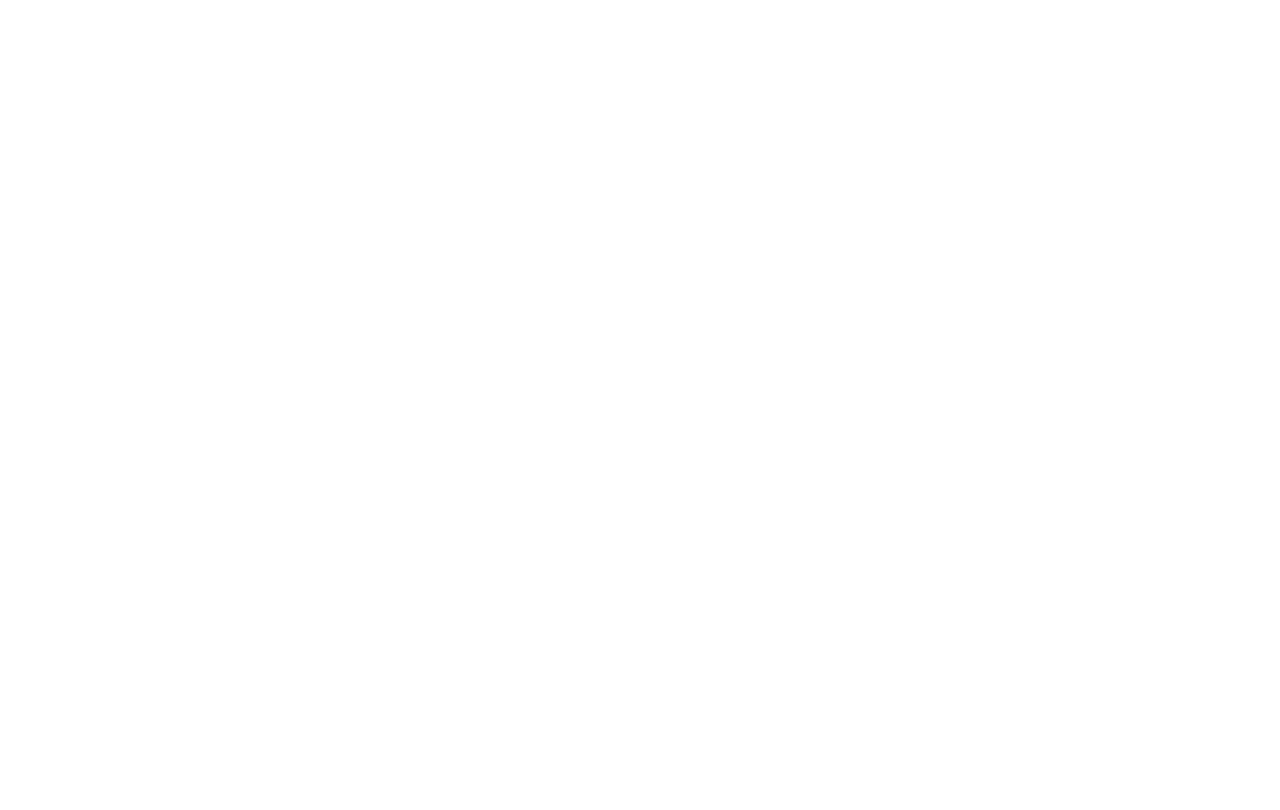
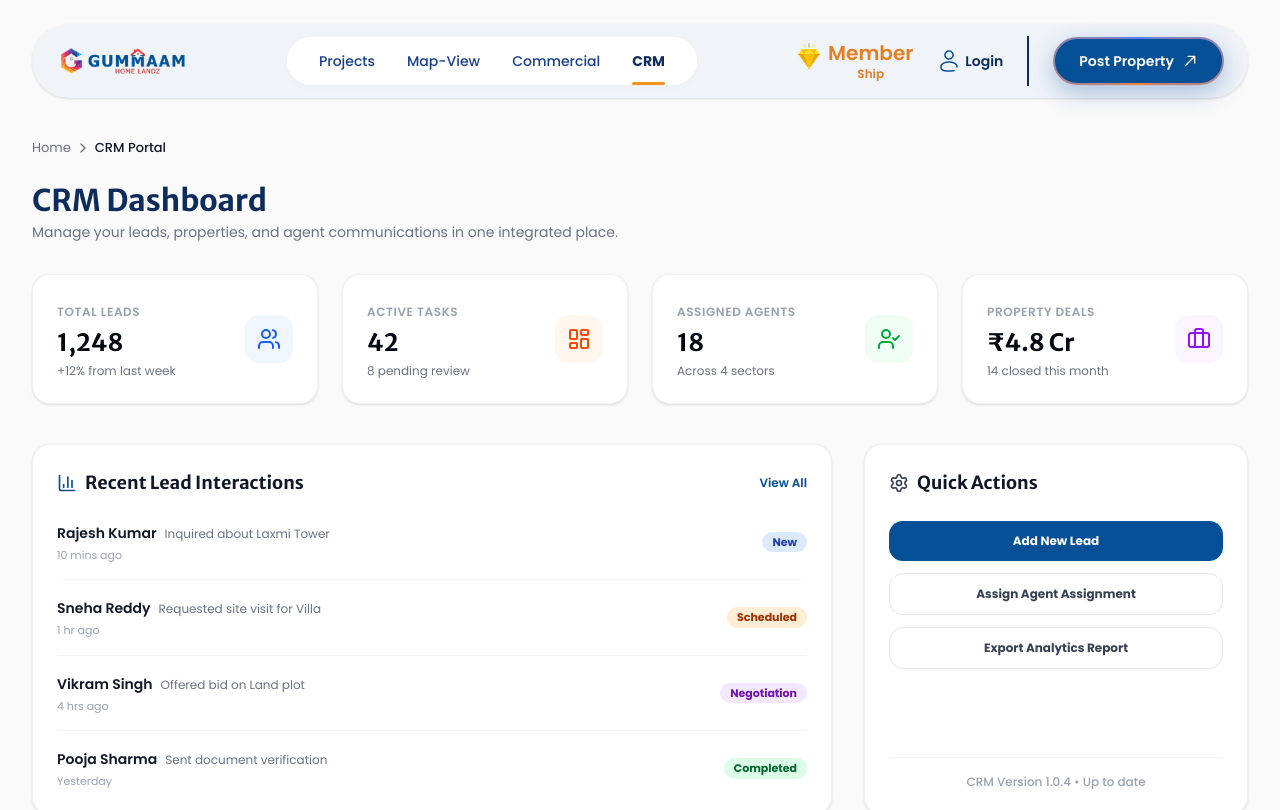
Before and after one commit to Itzzakb/gummam-frontend, a React (Vite) app: page /crm in a window 1280 px wide. Before the commit this address had no page. Shown: the top 810 px of the page. Built offline with nearby package versions, Linux system fonts and the light colour scheme.

Commit message:
nav item change

```diff
--- a/src/App.tsx
+++ b/src/App.tsx
@@ -11,6 +11,7 @@
 import { AgentList } from './pages/AgentList';
 import { AgentDetails } from './pages/AgentDetails';
 import { MapView } from './pages/MapView';
+import { CrmPortal } from './pages/CrmPortal';
 
 const App: React.FC = () => {
   return (
@@ -28,6 +29,7 @@
             <Route path="agent/:name" element={<AgentDetails />} />
             <Route path="map-view" element={<MapView />} />
             <Route path="map-view/:locationParams" element={<MapView />} />
+            <Route path="crm" element={<CrmPortal />} />
           </Route>
         </Routes>
       </BrowserRouter>
--- a/src/components/layout/Navbar.tsx
+++ b/src/components/layout/Navbar.tsx
@@ -15,7 +15,7 @@
   const currentPath = location.pathname;
   const stateCategory = location.state?.category;
 
-  let activeTab = 'projects';
+  let activeTab = '';
   if (currentPath.startsWith('/map-view')) {
     activeTab = 'map-view';
   } else if (currentPath === '/search' && stateCategory === 'Commercial') {
@@ -24,7 +24,10 @@
     activeTab = 'crm';
   } else if (currentPath === '/search') {
     activeTab = 'projects';
+  } else if (currentPath === '/crm') {
+    activeTab = 'crm';
   }
+
 
   return (
     <>
@@ -84,7 +87,7 @@
               {activeTab === 'commercial' && <div className="absolute -bottom-3 left-0 w-full h-[3px] bg-[#F6931D] rounded-full"></div>}
             </div>
 
-            <div className="relative group cursor-pointer" onClick={() => navigate('/search', { state: { category: 'CRM' } })}>
+            <div className="relative group cursor-pointer" onClick={() => { /* Don't navigate for now */ }}>
               <span className={`text-sm ${activeTab === 'crm' ? 'text-[#0B2C5C] font-bold' : 'text-[#173F8D] font-medium hover:text-[#F6931D] transition-colors'}`}>CRM</span>
               {activeTab === 'crm' && <div className="absolute -bottom-3 left-0 w-full h-[3px] bg-[#F6931D] rounded-full"></div>}
             </div>
@@ -199,11 +202,14 @@
             { name: 'Projects', active: activeTab === 'projects', path: '/search', state: { category: 'Projects' } },
             { name: 'Map-View', active: activeTab === 'map-view', path: '/map-view' },
             { name: 'Commercial', active: activeTab === 'commercial', path: '/search', state: { category: 'Commercial' } },
-            { name: 'CRM', active: activeTab === 'crm', path: '/search', state: { category: 'CRM' } }
+            { name: 'CRM', active: activeTab === 'crm', path: '/crm' }
           ].map((item) => (
             <button
               key={item.name}
-              onClick={() => navigate(item.path, { state: item.state })}
+              onClick={() => {
+                if (item.name === 'CRM') return;
+                navigate(item.path, { state: item.state });
+              }}
               className={`px-4 py-1.5 rounded-full mb-2 font-medium text-[13px] border transition-all shadow-sm shrink-0 ${
                 item.active
                   ? 'bg-[#0B2C5C] text-white border-transparent font-semibold'
@@ -285,12 +291,13 @@
                 { name: 'Projects', active: activeTab === 'projects', path: '/search', state: { category: 'Projects' } },
                 { name: 'Map-View', active: activeTab === 'map-view', path: '/map-view' },
                 { name: 'Commercial', active: activeTab === 'commercial', path: '/search', state: { category: 'Commercial' } },
-                { name: 'CRM', active: activeTab === 'crm', path: '/search', state: { category: 'CRM' } }
+                { name: 'CRM', active: activeTab === 'crm', path: '/crm' }
               ].map((item) => (
                 <button
                   key={item.name}
                   onClick={() => {
                     setIsMobileMenuOpen(false);
+                    if (item.name === 'CRM') return;
                     navigate(item.path, { state: item.state });
                   }}
                   className={`w-full py-3 px-5 rounded-xl font-medium text-[15px] transition-all text-center ${
--- /dev/null
+++ b/src/pages/CrmPortal.tsx
@@ -0,0 +1,113 @@
+import React from 'react';
+import { LayoutDashboard, Users, UserCheck, Briefcase, ChevronRight, BarChart3, Settings } from 'lucide-react';
+
+export const CrmPortal: React.FC = () => {
+  return (
+    <div className="bg-[#FAFAFA] min-h-[calc(100vh-140px)] pb-20 font-poppins">
+      <div className="max-w-7xl mx-auto px-4 sm:px-6 lg:px-8 py-10">
+
+        {/* Breadcrumb */}
+        <div className="flex items-center text-[13px] text-gray-500 mb-6">
+          <span className="hover:text-gray-900 cursor-pointer">Home</span>
+          <ChevronRight className="w-4 h-4 mx-1" />
+          <span className="text-gray-900 font-medium">CRM Portal</span>
+        </div>
+
+        {/* Header */}
+        <div className="mb-8">
+          <h1 className="text-3xl font-bold text-[#0B2C5C] font-merriweather">CRM Dashboard</h1>
+          <p className="text-gray-500 text-sm mt-1">Manage your leads, properties, and agent communications in one integrated place.</p>
+        </div>
+
+        {/* Dashboard Grid */}
+        <div className="grid grid-cols-1 md:grid-cols-4 gap-6 mb-10">
+          {[
+            { label: 'Total Leads', value: '1,248', desc: '+12% from last week', icon: Users, color: 'text-blue-600 bg-blue-50' },
+            { label: 'Active Tasks', value: '42', desc: '8 pending review', icon: LayoutDashboard, color: 'text-orange-600 bg-orange-50' },
+            { label: 'Assigned Agents', value: '18', desc: 'Across 4 sectors', icon: UserCheck, color: 'text-green-600 bg-green-50' },
+            { label: 'Property Deals', value: '₹4.8 Cr', desc: '14 closed this month', icon: Briefcase, color: 'text-purple-600 bg-purple-50' },
+          ].map((item, idx) => {
+            const Icon = item.icon;
+            return (
+              <div key={idx} className="bg-white rounded-2xl p-6 border border-gray-200/60 shadow-sm flex items-center justify-between">
+                <div>
+                  <span className="text-gray-400 text-xs font-semibold uppercase tracking-wider">{item.label}</span>
+                  <h3 className="text-2xl font-bold text-gray-950 mt-1">{item.value}</h3>
+                  <span className="text-xs text-gray-500 mt-1 block">{item.desc}</span>
+                </div>
+                <div className={`w-12 h-12 rounded-xl flex items-center justify-center ${item.color}`}>
+                  <Icon className="w-6 h-6" />
+                </div>
+              </div>
+            );
+          })}
+        </div>
+
+        {/* Detailed Modules Panel */}
+        <div className="grid grid-cols-1 lg:grid-cols-3 gap-8">
+          {/* Main Module 1: Recent Activity */}
+          <div className="bg-white rounded-2xl border border-gray-200/60 p-6 shadow-sm lg:col-span-2">
+            <div className="flex items-center justify-between mb-6">
+              <h3 className="text-lg font-bold text-gray-900 flex items-center gap-2">
+                <BarChart3 className="w-5 h-5 text-[#035096]" />
+                Recent Lead Interactions
+              </h3>
+              <button className="text-xs text-[#035096] font-semibold hover:underline">View All</button>
+            </div>
+            <div className="divide-y divide-gray-100">
+              {[
+                { name: 'Rajesh Kumar', action: 'Inquired about Laxmi Tower', time: '10 mins ago', status: 'New' },
+                { name: 'Sneha Reddy', action: 'Requested site visit for Villa', time: '1 hr ago', status: 'Scheduled' },
+                { name: 'Vikram Singh', action: 'Offered bid on Land plot', time: '4 hrs ago', status: 'Negotiation' },
+                { name: 'Pooja Sharma', action: 'Sent document verification', time: 'Yesterday', status: 'Completed' },
+              ].map((act, idx) => (
+                <div key={idx} className="py-4 first:pt-0 last:pb-0 flex items-center justify-between">
+                  <div>
+                    <span className="text-sm font-semibold text-gray-900">{act.name}</span>
+                    <span className="text-xs text-gray-500 ml-2">{act.action}</span>
+                    <span className="block text-[11px] text-gray-400 mt-0.5">{act.time}</span>
+                  </div>
+                  <span className={`text-[11px] font-bold px-2.5 py-0.5 rounded-full ${
+                    act.status === 'New' ? 'bg-blue-100 text-blue-800' :
+                    act.status === 'Scheduled' ? 'bg-orange-100 text-orange-800' :
+                    act.status === 'Negotiation' ? 'bg-purple-100 text-purple-800' :
+                    'bg-green-100 text-green-800'
+                  }`}>
+                    {act.status}
+                  </span>
+                </div>
+              ))}
+            </div>
+          </div>
+
+          {/* Module 2: Tasks & Operations */}
+          <div className="bg-white rounded-2xl border border-gray-200/60 p-6 shadow-sm flex flex-col justify-between">
+            <div>
+              <div className="flex items-center justify-between mb-6">
+                <h3 className="text-lg font-bold text-gray-900 flex items-center gap-2">
+                  <Settings className="w-5 h-5 text-gray-700" />
+                  Quick Actions
+                </h3>
+              </div>
+              <div className="space-y-3">
+                <button className="w-full py-3 bg-[#035096] hover:bg-[#024078] text-white rounded-xl text-xs font-bold transition-colors">
+                  Add New Lead
+                </button>
+                <button className="w-full py-3 bg-white border border-gray-200 text-gray-700 hover:bg-gray-50 rounded-xl text-xs font-bold transition-colors">
+                  Assign Agent Assignment
+                </button>
+                <button className="w-full py-3 bg-white border border-gray-200 text-gray-700 hover:bg-gray-50 rounded-xl text-xs font-bold transition-colors">
+                  Export Analytics Report
+                </button>
+              </div>
+            </div>
+            <div className="border-t border-gray-100 pt-4 mt-6 text-center text-xs text-gray-400 font-medium">
+              CRM Version 1.0.4 • Up to date
+            </div>
+          </div>
+        </div>
+
+      </div>
+    </div>
+  );
+};
```
